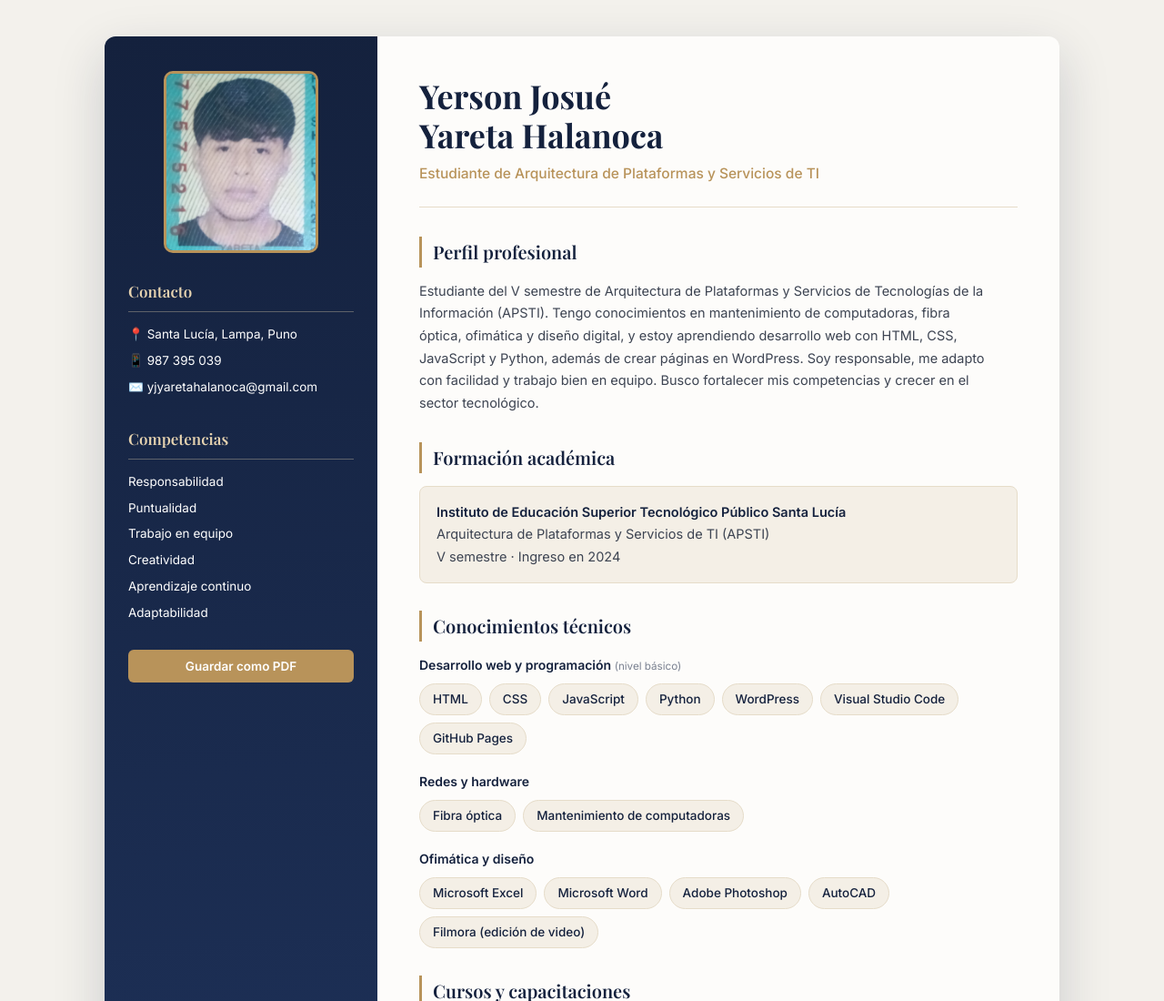
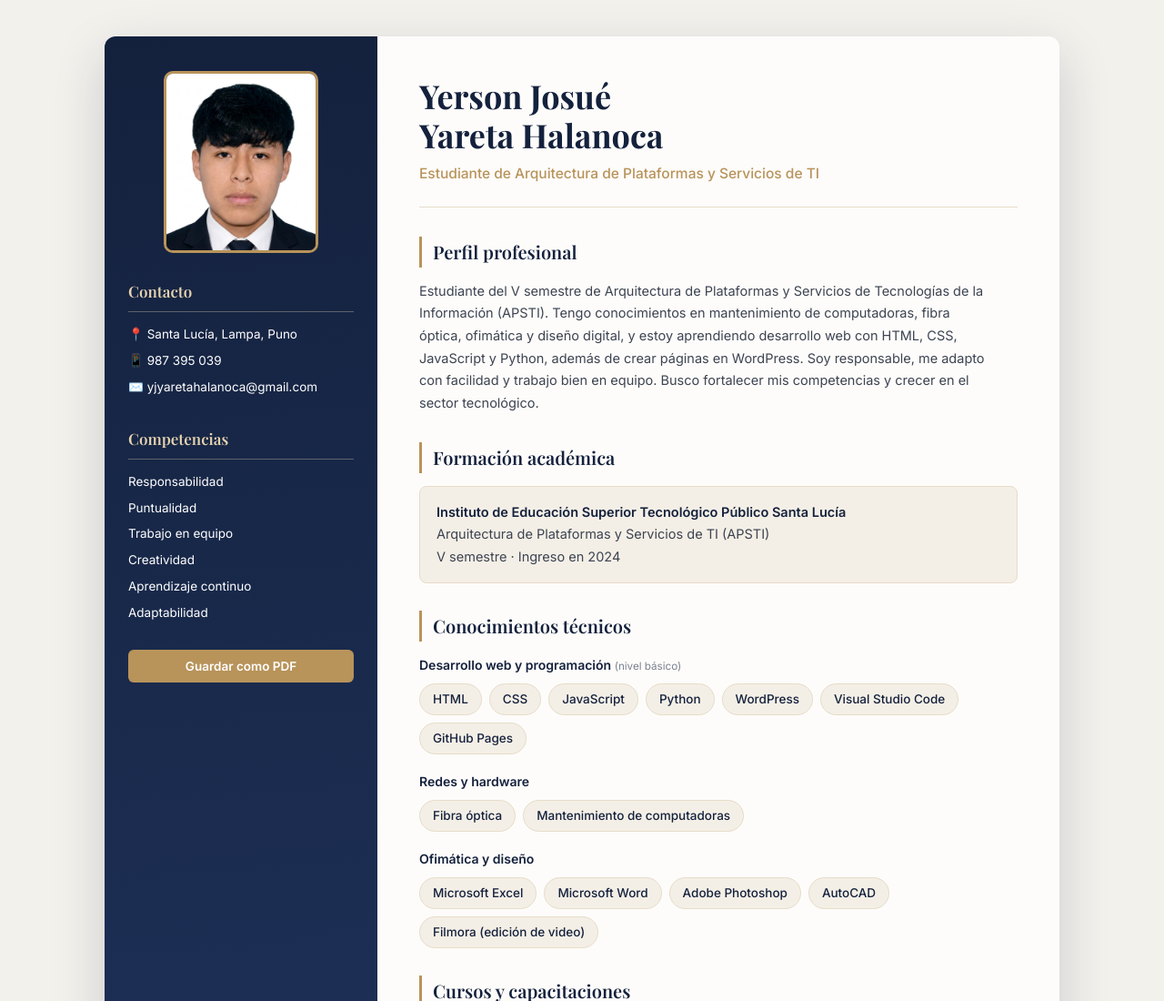
Before and after one commit to yjyaretahalanoca-ctrl/MI-CV-P, a plain HTML site: page index.html in a window 1280 px wide. Shown: the top 1100 px of the page at 91% size. Drawn offline with nearby package versions, Linux system fonts and the light colour scheme.

Commit message:
Update profile photo source in index.html

```diff
--- a/index.html
+++ b/index.html
@@ -187,7 +187,7 @@ footer{
 
   <!-- ===== BARRA LATERAL ===== -->
   <aside>
-    <img class="photo" src="./mifoto.jpg" alt="Fotografía de Yerson Josué Yareta Halanoca">
+    <img class="photo" src="./fotos.png" alt="Fotografía de Yerson Josué Yareta Halanoca">
 
     <h2>Contacto</h2>
     <ul>
```
